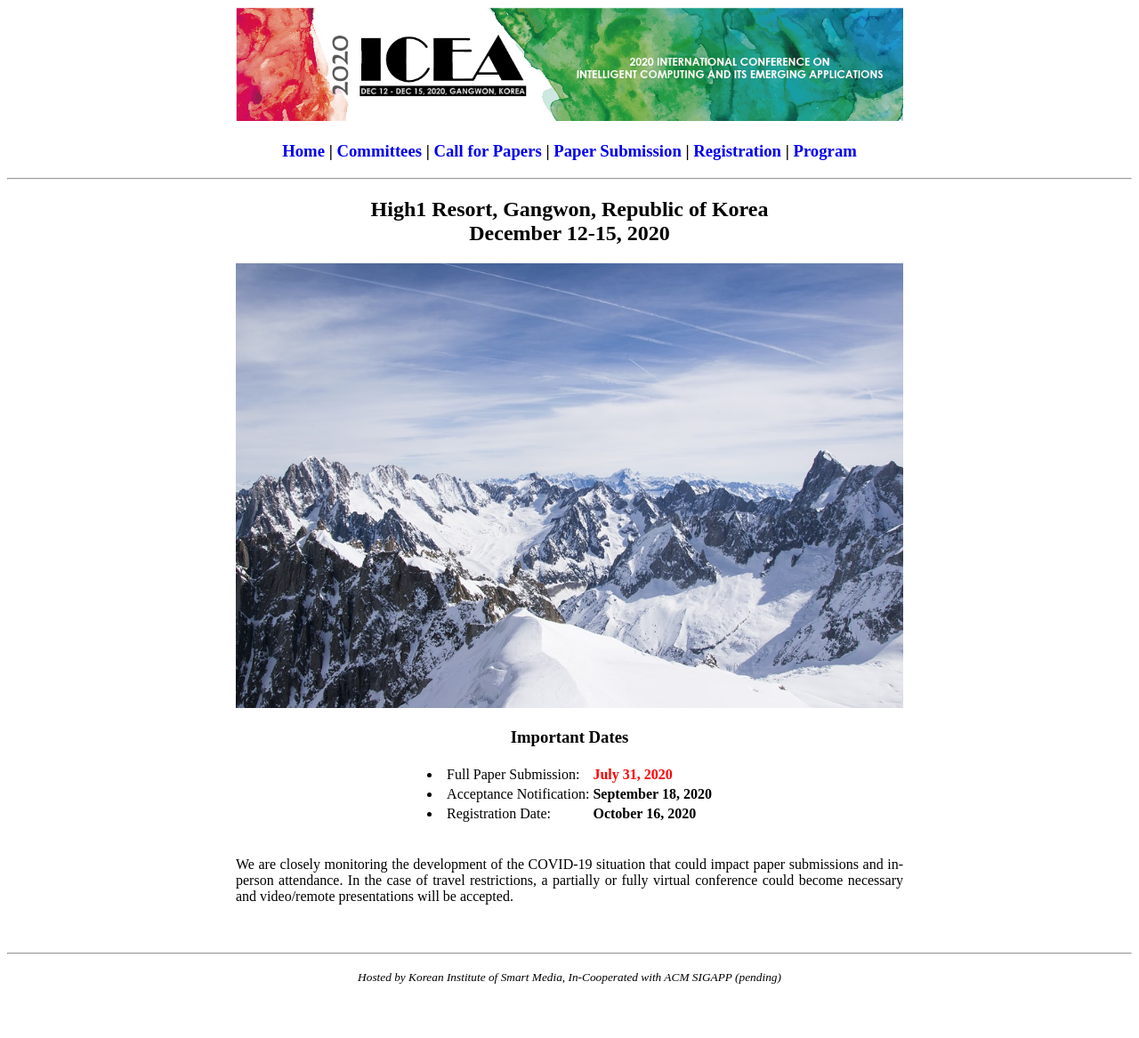
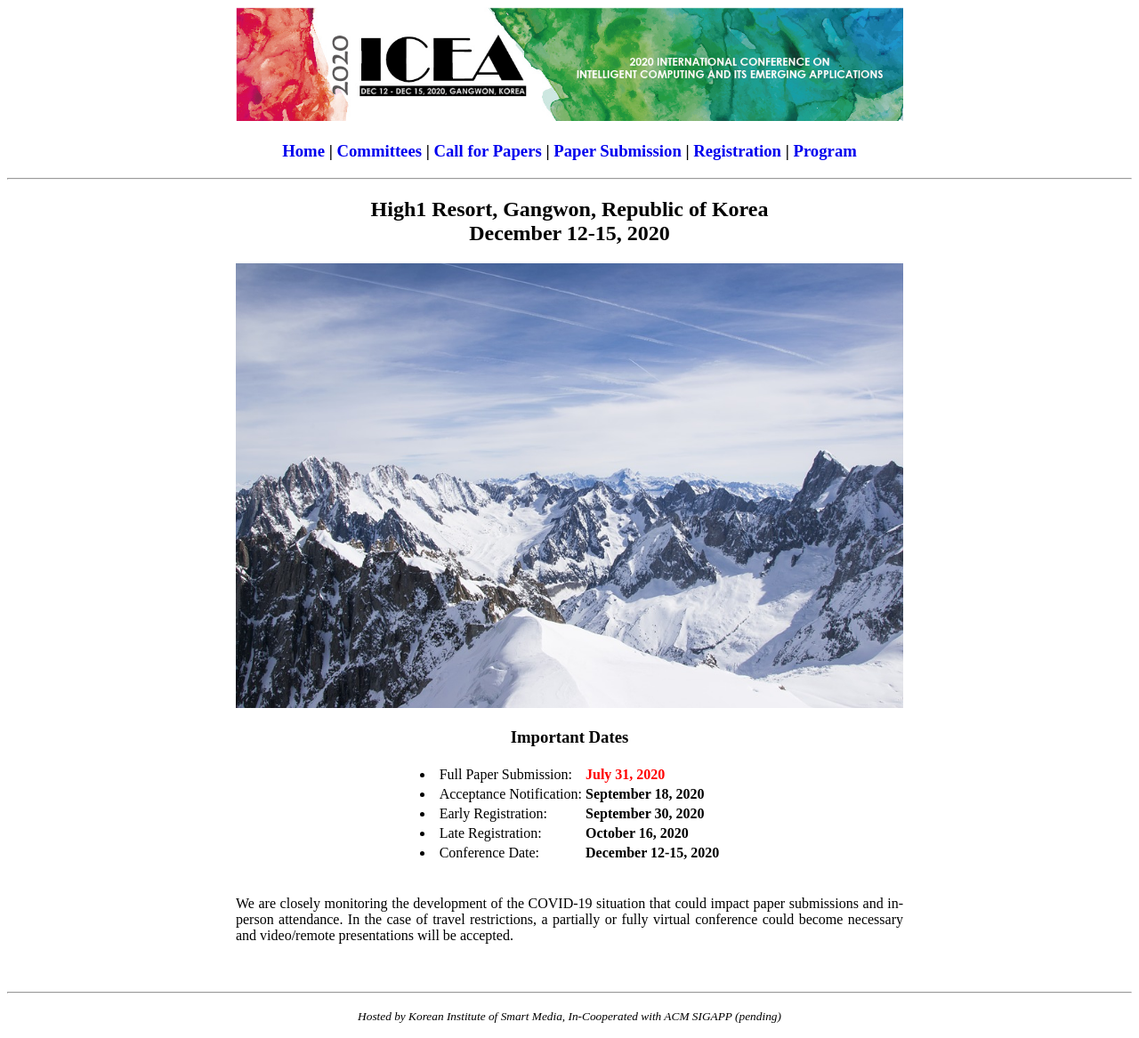
Before and after one commit to icea-conf/2020, a Jekyll site: the page built from index.html, in a window 1280 px wide. Shown: the whole page at 89% size. Built offline with Jekyll 4.4.1, drawn with Linux system fonts in a browser that asks for light colours; the list of posts is cut into pages by our own code; before the commit the page ends 1123 px from its top, so only the background shows below that.

Commit message:
Update index.html

```diff
--- a/index.html
+++ b/index.html
@@ -35,10 +35,26 @@ title: ICEA 2020
                               </tr>
                               <tr>
                                     <td>
-                                          <li>Registration Date: </li>
+                                          <li>Early Registration: </li>
+                                    </td>
+                                    <td>
+                                          <b>September 30, 2020</b>
+                                    </td>
+                              </tr>
+                              <tr>
+                                    <td>
+                                          <li>Late Registration: </li>
                                     </td>
                                     <td>
                                           <b>October 16, 2020</b>
+                                    </td>
+                              </tr>
+                              <tr>
+                                    <td>
+                                          <li>Conference Date: </li>
+                                    </td>
+                                    <td>
+                                          <b>December 12-15, 2020</b>
                                     </td>
                               </tr>
                         </tbody>
```
